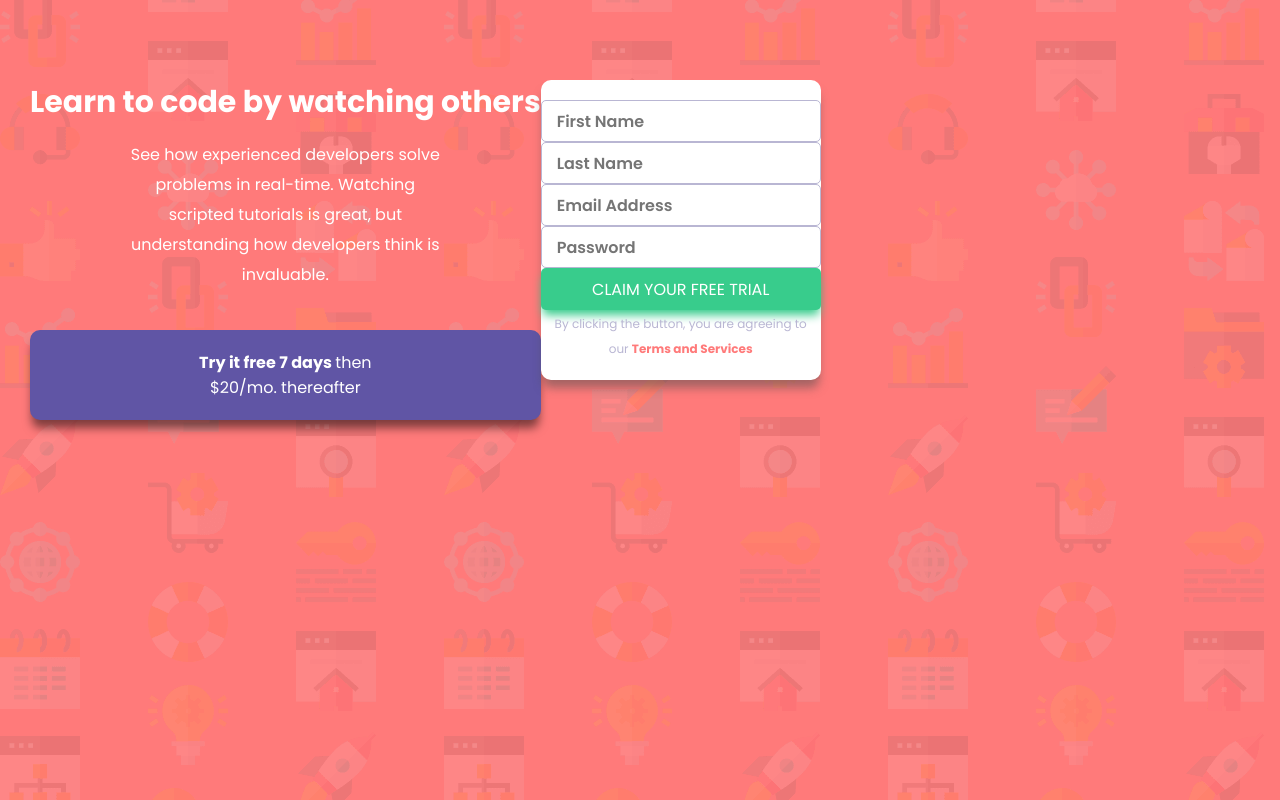
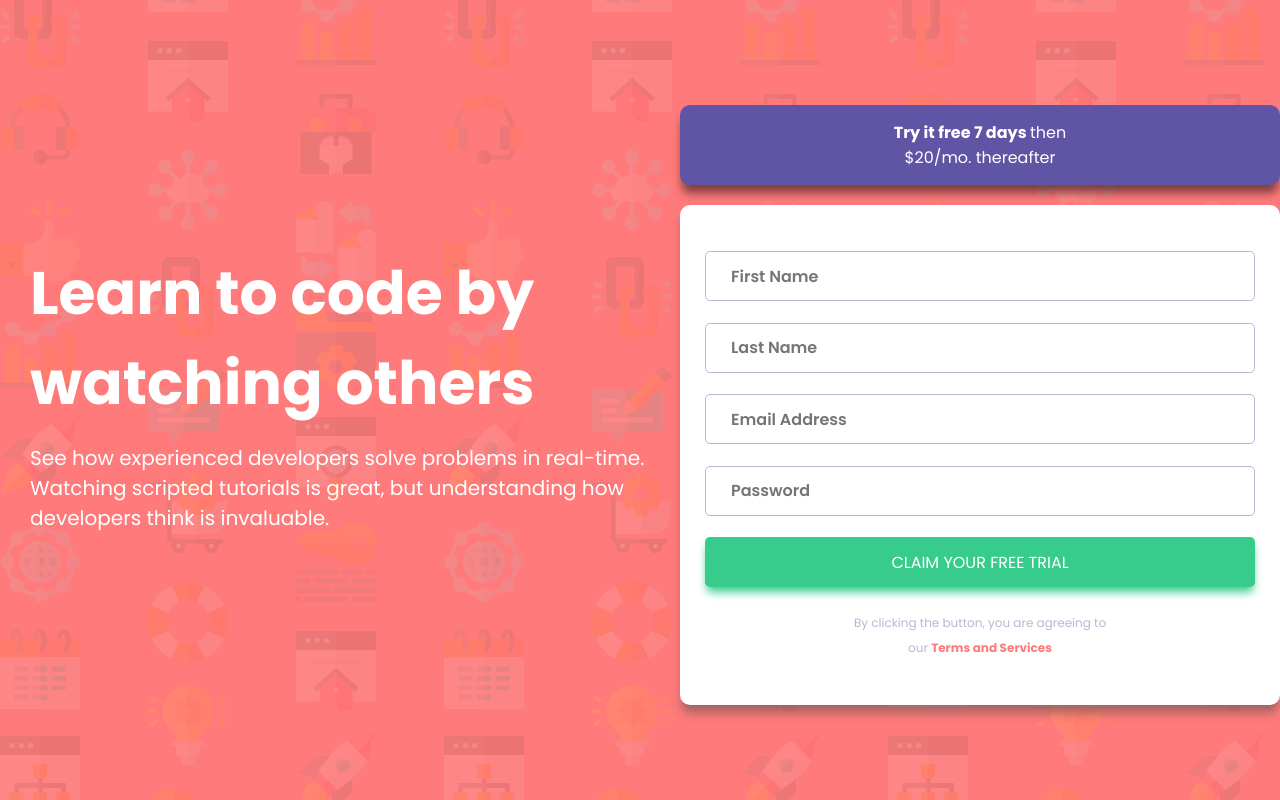
Before and after one commit to veroisla/Sigup-Form-Frontend-mentor, a React (Create React App) app: page / in a window 1280 px wide. Built offline with nearby package versions, Linux system fonts and the light colour scheme.

Commit message:
finish desktop version

```diff
--- a/src/components/App.js
+++ b/src/components/App.js
@@ -1,5 +1,6 @@
 import React from 'react';
 import Info from '../components/Info';
+import PurpleContainer from '../components/PurpleContainer';
 import Form from '../components/Form';
 import '../styles/components/App.scss';
 
@@ -8,7 +9,10 @@ function App() {
     <>
       <div className="body">
         <Info />
-        <Form />
+        <div className="container">
+          <PurpleContainer />
+          <Form />
+        </div>
       </div>
     </>
   );
--- a/src/components/Info.js
+++ b/src/components/Info.js
@@ -11,12 +11,6 @@ function info() {
         scripted tutorials is great, but understanding how developers think is
         invaluable.
       </p>
-      <div className="info__purpleContainer">
-        <p className="info__free">
-          <span className="info__freeSpan">Try it free 7 days </span>then
-          $20/mo. thereafter
-        </p>
-      </div>
     </section>
   );
 }
--- /dev/null
+++ b/src/components/PurpleContainer.js
@@ -0,0 +1,15 @@
+import '../styles/components/PurpleContainer.scss';
+import React from 'react';
+
+function PurpleContainer() {
+  return (
+    <div className="free__purpleContainer">
+      <p className="free__free">
+        <span className="free__freeSpan">Try it free 7 days </span>then $20/mo.
+        thereafter
+      </p>
+    </div>
+  );
+}
+
+export default PurpleContainer;
--- a/src/styles/components/App.scss
+++ b/src/styles/components/App.scss
@@ -5,12 +5,14 @@
     background-image: url(../../images/bg-intro-mobile.png);
     background-color: $--color-red;
     height: 100vh;
-    padding: 80px 30px 50px 30px;
+    padding: 40px 30px 30px 30px;
     display: flex;
     flex-direction: column;
 
     @media all and (min-width: 768px) {
         background-image: url(../../images/bg-intro-desktop.png);
         flex-direction: row;
-    }
+       justify-content: space-evenly;
+        align-items: center;
 }
+}
--- a/src/styles/components/Form.scss
+++ b/src/styles/components/Form.scss
@@ -6,26 +6,25 @@
 
     &__container {
         background-color: $--color-white;
-        // TODO:CAMBIAR HEIGTH FORM
-        height: 300px;
+        height: 430px;
         border-radius: 10px;
         display: flex;
         flex-direction: column;
         align-items: center;
-        padding: 20px 0 20px 0;
+        padding: 25px;
         justify-content: space-evenly;
         box-shadow: 0 10px 10px -2px rgba(78, 77, 77, 0.5);
         // TODO:BOX-SHADOW REVISAR"!!!
     }
 
     &__input {
-        width: 280px;
+        width: 100%;
         height: 50px;
         border-radius: 5px;
         border: none;
         border: 1px solid $--color-grayish-blue;
+        font-weight: 600;
         padding-left: 15px;
-        font-weight: 600;
     }
 
     //BUTTON
@@ -34,7 +33,7 @@
         background-color: $--color-green;
         border: none;
         height: 50px;
-        width: 280px;
+        width: 100%;
         border-radius: 5px;
         color: $--color-white;
         text-transform: uppercase;
@@ -60,3 +59,18 @@
         font-size: 12px;
     }
 }
+
+@media all and (min-width:768px) {
+
+    .form {
+
+        &__container {
+            height: 500px;
+            width: 600px;
+        }
+
+        &__input {
+            padding-left: 25px;
+        }
+    }
+}
--- a/src/styles/components/Info.scss
+++ b/src/styles/components/Info.scss
@@ -8,7 +8,7 @@
     color: $--color-white;
 
     &__title {
-       font-size: 30px;
+       font-size: 25px;
        text-align: center;
        margin-bottom: 15px;
     }
@@ -16,30 +16,26 @@
     &__text {
         text-align: center;
         width: 310px;
-        margin-bottom: 40px;
-        line-height: 30px;
-    }
-
-    //PURPLE CONTAINER
-
-    &__purpleContainer {
-        background-color: $--color-purple;
-        height: 90px;
-        width: 100%;
-        display: flex;
-        align-items: center;
-        justify-content: center;
-        border-radius: 10px;
-        box-shadow: 0 10px 10px -2px rgba(0, 0, 0, 0.5);
-        margin-bottom: 20px;
-    }
-
-    &__free {
-        width: 200px;
-        text-align: center;
-    }
-
-    &__freeSpan {
-        font-weight: bold;
+        margin-bottom: 30px;
     }
 }
+
+@media all and (min-width: 768px) {
+
+    .info {
+        align-items: flex-start;
+
+
+        &__title {
+            width: 600px;
+            font-size: 60px;
+            text-align: start;
+        }
+
+        &__text {
+            width: 650px;
+            text-align: start;
+            font-size: 20px;
+        }
+    }
+}
--- /dev/null
+++ b/src/styles/components/PurpleContainer.scss
@@ -0,0 +1,27 @@
+@import "../Vars.scss";
+@import "../Reset.scss";
+
+//PURPLE CONTAINER
+.free {
+    &__purpleContainer {
+    background-color: $--color-purple;
+    color: $--color-white;
+    height: 80px;
+    width: 100%;
+    display: flex;
+    align-items: center;
+    justify-content: center;
+    border-radius: 10px;
+    box-shadow: 0 10px 10px -2px rgba(0, 0, 0, 0.5);
+    margin-bottom: 20px;
+}
+
+&__free {
+    width: 200px;
+    text-align: center;
+}
+
+&__freeSpan {
+    font-weight: bold;
+}
+}
```
